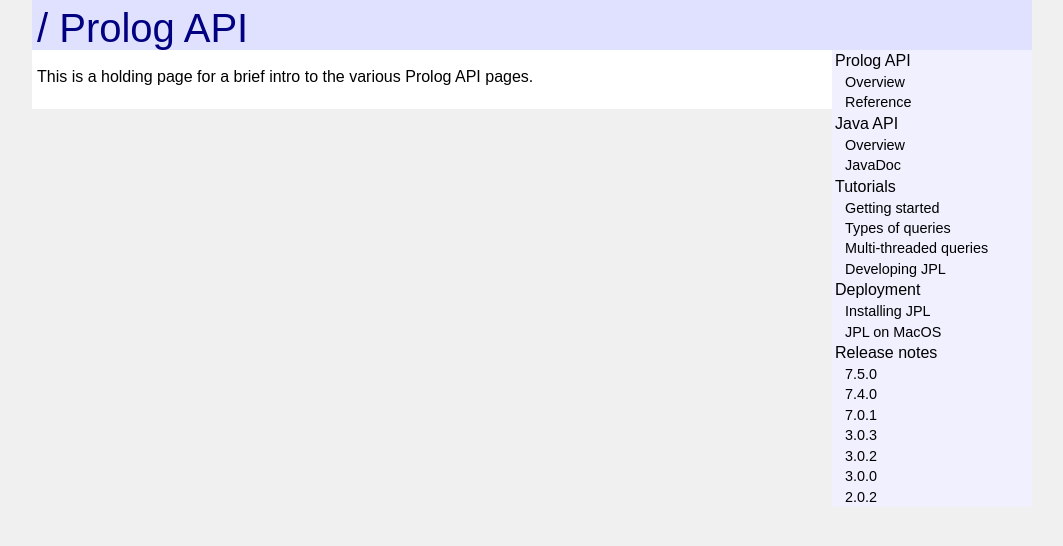
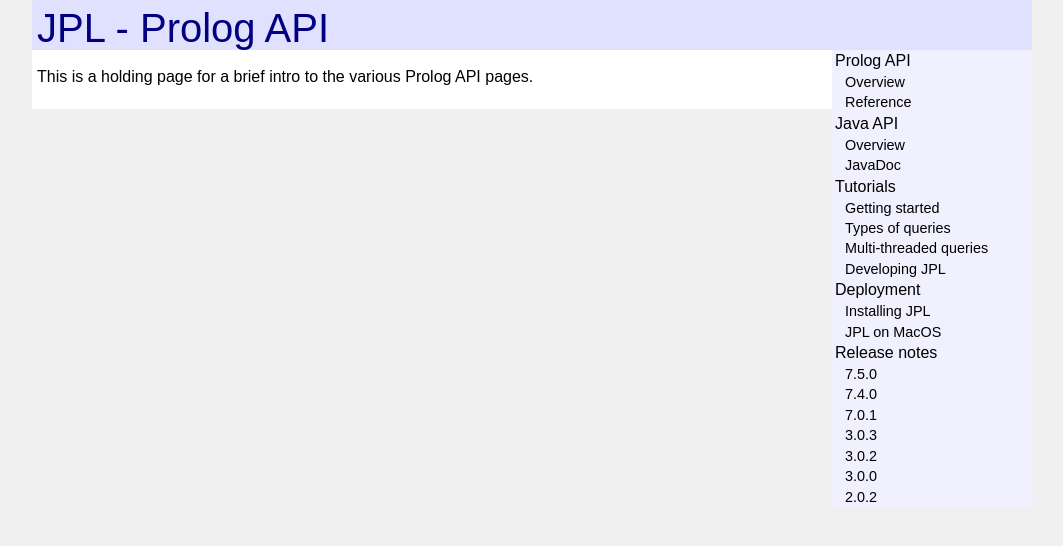
Before and after one commit to anionic/jpl-nav, a Jekyll site: the page built from docs/PrologApi.md, in a window 1280 px wide. Shown: the top 546 px of the page, without its empty margins (108-1171 px from the left). Built offline with Jekyll 4.4.1, drawn with Linux system fonts in a browser that asks for light colours; our own code applies the rules of GitHub Pages for plain Markdown files.

Commit message:
Update PrologApi.md

```diff
--- a/docs/PrologApi.md
+++ b/docs/PrologApi.md
@@ -1,3 +1,3 @@
-# / Prolog API
+# JPL - Prolog API
 
 This is a holding page for a brief intro to the various Prolog API pages.
```
